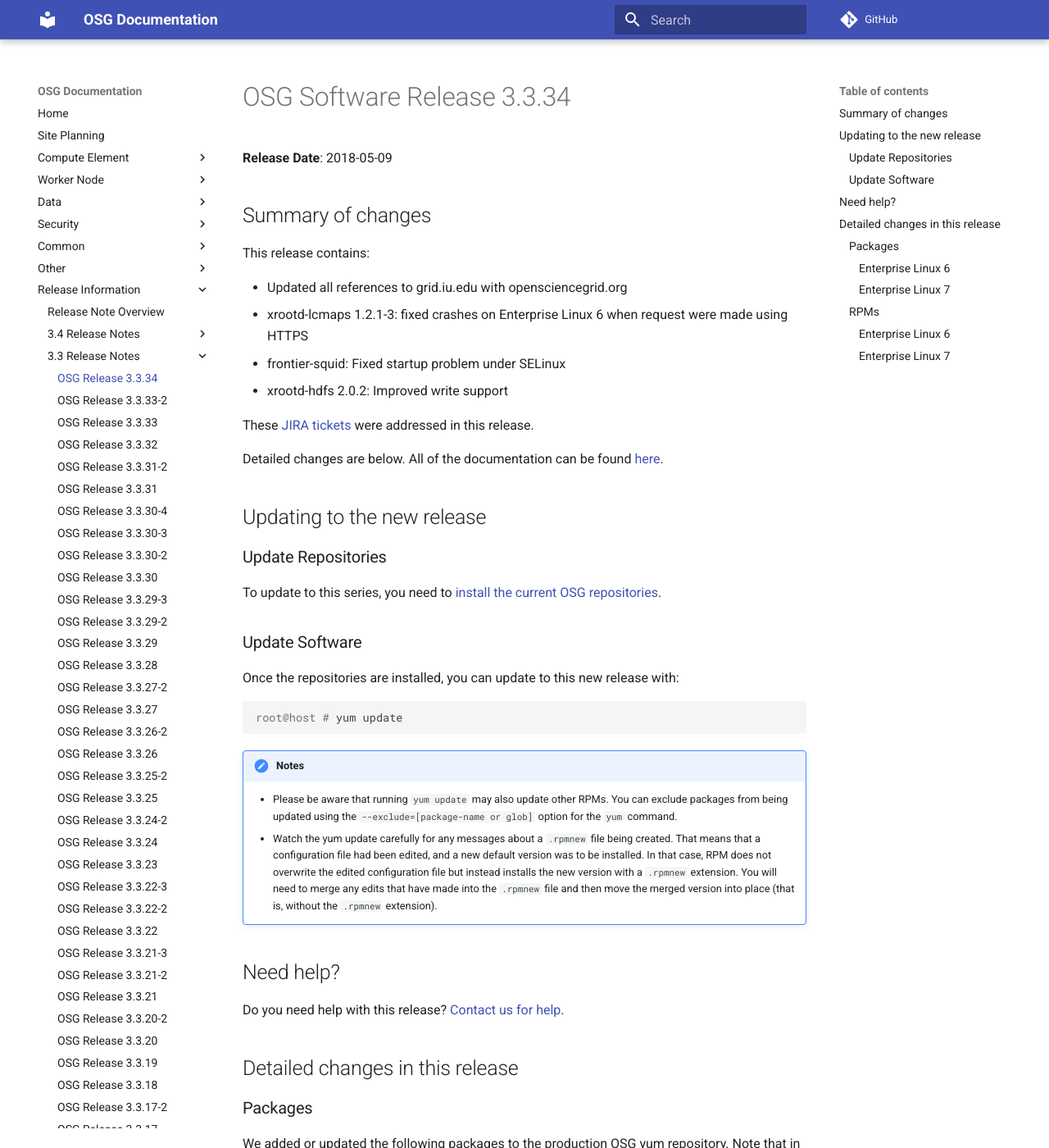
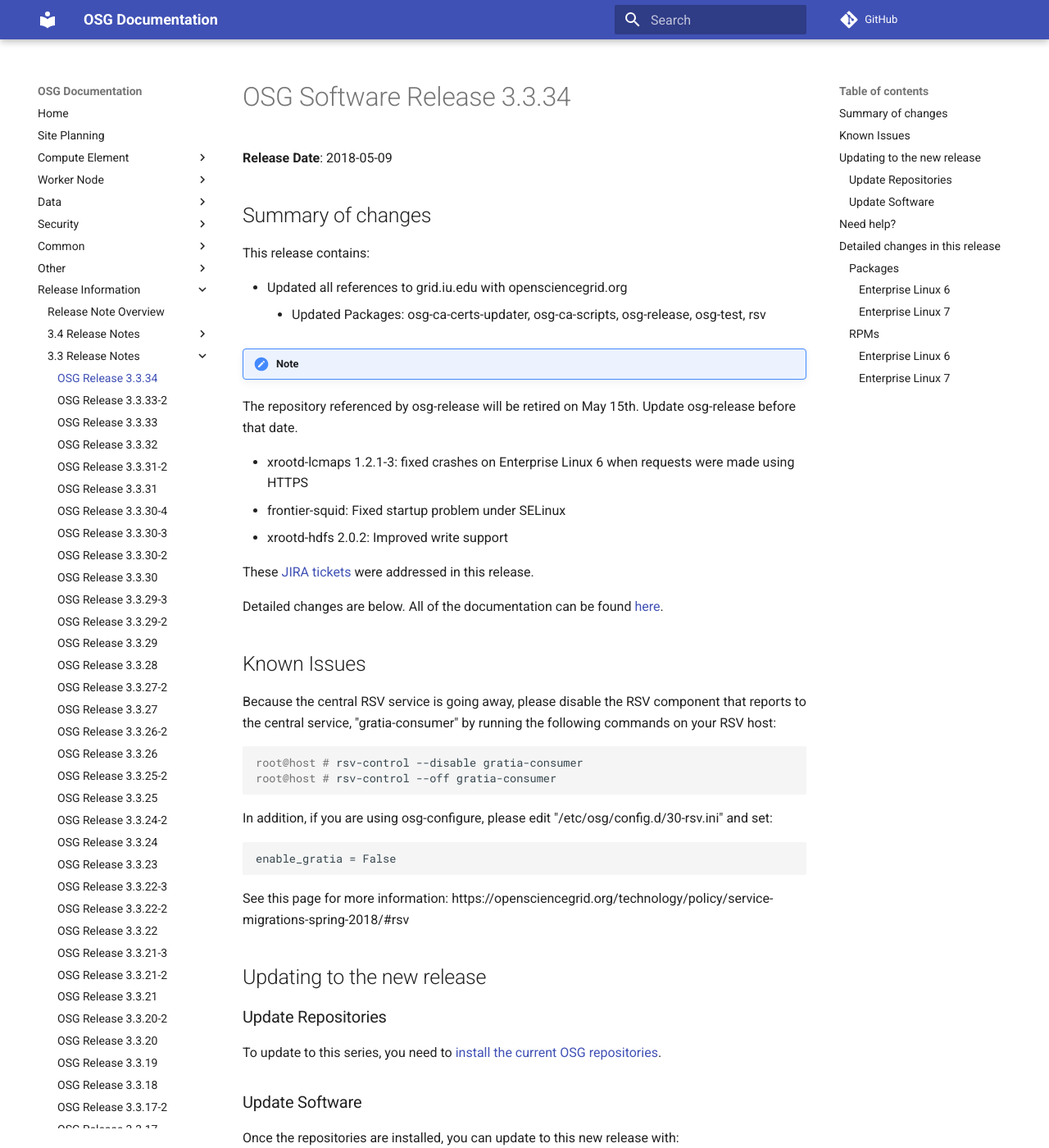
Before and after one commit to osg-htc/docs, an MkDocs documentation site: the page built from docs/release/3.3/release-3-3-34.md, in a window 1280 px wide and 1400 px high. Shown: the whole window at 82% size. Built offline with MkDocs 1.6.1 and Material for MkDocs 9.7.7, drawn with Linux system fonts in a browser that asks for light colours; comment, search, counter and statistics services are not loaded; old or Windows-style settings are respelled for this version of MkDocs.

Commit message:
Address review comments

````diff
--- a/docs/release/3.3/release-3-3-34.md
+++ b/docs/release/3.3/release-3-3-34.md
@@ -9,13 +9,38 @@
 This release contains:
 
 -   Updated all references to grid.iu.edu with opensciencegrid.org
--   xrootd-lcmaps 1.2.1-3: fixed crashes on Enterprise Linux 6 when request were made using HTTPS
+    -   Updated Packages: osg-ca-certs-updater, osg-ca-scripts, osg-release, osg-test, rsv
+
+!!! note
+The repository referenced by osg-release will be retired on May 15th. Update osg-release before that date.
+
+-   xrootd-lcmaps 1.2.1-3: fixed crashes on Enterprise Linux 6 when requests were made using HTTPS
 -   frontier-squid: Fixed startup problem under SELinux
 -   xrootd-hdfs 2.0.2: Improved write support
 
 These [JIRA tickets](https://jira.opensciencegrid.org/issues/?jql=project%20%3D%20SOFTWARE%20AND%20fixVersion%20%3D%203.3.34%20ORDER%20BY%20priority%20DESC%2C%20key%20DESC) were addressed in this release.
 
 Detailed changes are below. All of the documentation can be found [here](/index.md).
+
+Known Issues
+------------
+
+Because the central RSV service is going away, please disable the RSV component that reports to the central service, "gratia-consumer" by running the following commands on your RSV host:
+
+``` console
+root@host # rsv-control --disable gratia-consumer
+root@host # rsv-control --off gratia-consumer
+```
+
+In addition, if you are using osg-configure, please edit "/etc/osg/config.d/30-rsv.ini" and set:
+
+``` file
+enable_gratia = False
+```
+
+See this page for more information:
+https://opensciencegrid.org/technology/policy/service-migrations-spring-2018/#rsv
+
 
 Updating to the new release
 ---------------------------
````
